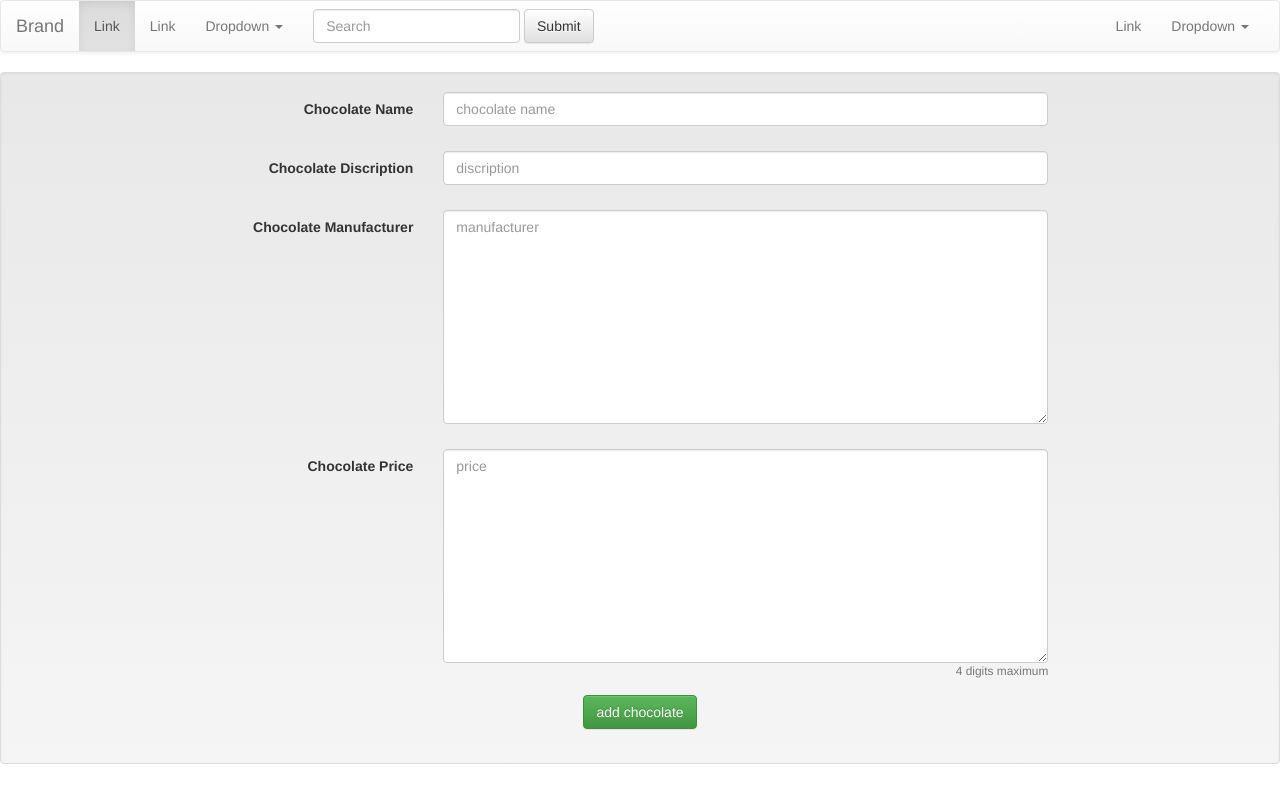
After one commit to athiraharidas/workshop, a Django app: page /register/chocolate/add/ in a window 1280 px wide. The commit adds this page. Run offline with Django 3.2, Linux system fonts and the light colour scheme; some libraries are stand-ins or nearby versions.

Commit message:
chocolate

```diff
--- a/register/forms.py
+++ b/register/forms.py
@@ -6,20 +6,20 @@
 
 
 user_widgets = {
-   'user_first_name': forms.TextInput(attrs={'placeholder':_('First Name'), 'required': True}),
-     'user_last_name': forms.TextInput(attrs={'placeholder':_('Last Name'),
-                                            'required': True}),
-   'email': forms.TextInput(attrs={'placeholder':_('Your Email address'),
-                                            'required': True}),
-   'username': forms.TextInput(attrs={'placeholder':_('Username'),
-                                            'required': True}),
+    'user_first_name': forms.TextInput(attrs={'placeholder':_('First Name'), 'required': True}),
+    'user_last_name': forms.TextInput(attrs={'placeholder':_('Last Name'),
+                                             'required': True}),
+    'email': forms.TextInput(attrs={'placeholder':_('Your Email address'),
+                                    'required': True}),
+    'username': forms.TextInput(attrs={'placeholder':_('Username'),
+                                       'required': True}),
 }
 
 user_extra_widgets = {
     'user_github'    : forms.TextInput(attrs={'placeholder':_('Github profile'), 'required': False}),
     'user_linkedin'  : forms.TextInput(attrs={'placeholder':_('Linkedin profile'), 'required': False}),
     'user_bio'    :  forms.Textarea(attrs={'placeholder':_('Short bio about yourself'),
-                                            'rows':4, 'cols':15, 'required': False}),
+                                           'rows':4, 'cols':15, 'required': False}),
     'user_occupation'    : forms.TextInput(attrs={'placeholder':_('Your occupation'), 'required': False}),
     'user_nationality'    : forms.TextInput(attrs={'placeholder':_('Your Nationality'), 'required': False}),
 }
@@ -33,40 +33,55 @@
 
 class UserRegistrationForm(ModelForm):
     repass = forms.CharField(widget=forms.PasswordInput(attrs={'placeholder':'Re Enter Password',
-                                                     'min_length':1, 'max_length':20}))
+                                                               'min_length':1, 'max_length':20}))
+
 
     class Meta:
         model = User
         fields = user_fields + ['password']
         widgets = user_widgets
-        widgets['password'] = forms.PasswordInput(attrs={'placeholder':_('Password')})
+        widgets['password'] = forms.PasswordInput(attrs={'placeholder': _('Password')})
+
+def clean(self):
+    password, re_password = self.cleaned_data.get('password'), self.cleaned_data.get('repass')
+    if password and password != re_password:
+        raise forms.ValidationError(_("Passwords don\'t match"))
+    return self.cleaned_data
 
 
-    def clean(self):
-        password, re_password = self.cleaned_data.get('password'), self.cleaned_data.get('repass')
-        if password and password != re_password:
-            raise forms.ValidationError(_("Passwords don\'t match"))
-        return self.cleaned_data
+def clean_email(self):
+    email = self.cleaned_data.get('email')
+    if User.objects.exclude(pk=self.instance.pk).filter(email=email).exists():
+        raise forms.ValidationError(_('Email "%s" is already ifrom ckeditor.widgets import CKEditorWidgetn use.') % email)
+    return email
 
 
-    def clean_email(self):
-        email = self.cleaned_data.get('email')
-        if User.objects.exclude(pk=self.instance.pk).filter(email=email).exists():
-            raise forms.ValidationError(_('Email "%s" is already ifrom ckeditor.widgets import CKEditorWidgetn use.') % email)
-        return email
+def clean_repass(self):
+    password1 = self.cleaned_data.get('password')
+    password2 = self.cleaned_data.get('repass')
+    if password1 and password2 and password1 != password2:
+        raise forms.ValidationError(_("Passwords don\'t match"))
+    return password2
 
 
-    def clean_repass(self):
-        password1 = self.cleaned_data.get('password')
-        password2 = self.cleaned_data.get('repass')
-        if password1 and password2 and password1 != password2:
-            raise forms.ValidationError(_("Passwords don\'t match"))
-        return password2
+def save(self, commit=True):
+    # Save the provided password in hashed format
+    user = super(UserRegistrationForm, self).save(commit=False)
+    user.set_password(self.cleaned_data["password"])
+    if commit: user.save()
+    return user
 
 
-    def save(self, commit=True):
-        # Save the provided password in hashed format
-        user = super(UserRegistrationForm, self).save(commit=False)
-        user.set_password(self.cleaned_data["password"])
-        if commit: user.save()
-        return user
+chocolate_fields = ['name','discription','manufacturer','price' ]
+chocolate_widgets={
+    'name': forms.TextInput(attrs={'placeholder': _('chocolate name'), 'required': True}),
+            'discription': forms.TextInput(attrs={'placeholder': _('discription'), 'required': True}),
+                           'manufacturer':  forms.Textarea(attrs={'placeholder': _('manufacturer'),'required': True}),
+                                            'price':  forms.Textarea(attrs={'placeholder':_('price'),'required' : True})
+}
+
+class ChocolateAddForm(ModelForm):
+    class Meta:
+        model = Chocolate
+        fields = chocolate_fields
+        widgets = chocolate_widgets
--- /dev/null
+++ b/register/templates/add_chocolate.html
@@ -0,0 +1,101 @@
+<html>
+{% load register_extras %}
+<head>
+    <!-- Latest compiled and minified CSS -->
+    <link rel="stylesheet" href="https://maxcdn.bootstrapcdn.com/bootstrap/3.3.6/css/bootstrap.min.css" integrity="sha384-1q8mTJOASx8j1Au+a5WDVnPi2lkFfwwEAa8hDDdjZlpLegxhjVME1fgjWPGmkzs7" crossorigin="anonymous">
+
+    <!-- Optional theme -->
+    <link rel="stylesheet" href="https://maxcdn.bootstrapcdn.com/bootstrap/3.3.6/css/bootstrap-theme.min.css" integrity="sha384-fLW2N01lMqjakBkx3l/M9EahuwpSfeNvV63J5ezn3uZzapT0u7EYsXMjQV+0En5r" crossorigin="anonymous">
+
+    <script src="https://code.jquery.com/jquery-1.12.4.js"></script>
+    <!-- Latest compiled and minified JavaScript -->
+    <script src="https://maxcdn.bootstrapcdn.com/bootstrap/3.3.6/js/bootstrap.min.js" integrity="sha384-0mSbJDEHialfmuBBQP6A4Qrprq5OVfW37PRR3j5ELqxss1yVqOtnepnHVP9aJ7xS" crossorigin="anonymous"></script>
+
+
+</head>
+<body>
+
+<nav class="navbar navbar-default">
+    <div class="container-fluid">
+        <!-- Brand and toggle get grouped for better mobile display -->
+        <div class="navbar-header">
+            <button type="button" class="navbar-toggle collapsed" data-toggle="collapse" data-target="#bs-example-navbar-collapse-1" aria-expanded="false">
+                <span class="sr-only">Toggle navigation</span>
+                <span class="icon-bar"></span>
+                <span class="icon-bar"></span>
+                <span class="icon-bar"></span>
+            </button>
+            <a class="navbar-brand" href="#">Brand</a>
+        </div>
+
+        <!-- Collect the nav links, forms, and other content for toggling -->
+        <div class="collapse navbar-collapse" id="bs-example-navbar-collapse-1">
+            <ul class="nav navbar-nav">
+                <li class="active"><a href="#">Link <span class="sr-only">(current)</span></a></li>
+                <li><a href="#">Link</a></li>
+                <li class="dropdown">
+                    <a href="#" class="dropdown-toggle" data-toggle="dropdown" role="button" aria-haspopup="true" aria-expanded="false">Dropdown <span class="caret"></span></a>
+                    <ul class="dropdown-menu">
+                        <li><a href="#">Action</a></li>
+                        <li><a href="#">Another action</a></li>
+                        <li><a href="#">Something else here</a></li>
+                        <li role="separator" class="divider"></li>
+                        <li><a href="#">Separated link</a></li>
+                        <li role="separator" class="divider"></li>
+                        <li><a href="#">One more separated link</a></li>
+                    </ul>
+                </li>
+            </ul>
+            <form class="navbar-form navbar-left" role="search">
+                <div class="form-group">
+                    <input type="text" class="form-control" placeholder="Search">
+                </div>
+                <button type="submit" class="btn btn-default">Submit</button>
+            </form>
+            <ul class="nav navbar-nav navbar-right">
+                <li><a href="#">Link</a></li>
+                <li class="dropdown">
+                    <a href="#" class="dropdown-toggle" data-toggle="dropdown" role="button" aria-haspopup="true" aria-expanded="false">Dropdown <span class="caret"></span></a>
+                    <ul class="dropdown-menu">
+                        <li><a href="{%  url 'register_user' %}">Sign Up</a></li>
+                        <li><a href="#">Sign In</a></li>
+                    </ul>
+                </li>
+            </ul>
+        </div><!-- /.navbar-collapse -->
+    </div><!-- /.container-fluid -->
+</nav>
+
+<form class="form-horizontal well" id="registerForm" method="POST"
+      enctype="multipart/form-data" action="">
+    <fieldset>
+        {% csrf_token %} {% load tz %}
+        {% for field in form.visible_fields %}
+            <div id="div_{{ field.html_name }}"
+                 class="form-group{% if field.errors %} has-error{% endif%}">
+                <label class="col-sm-4 control-label" for="{{ field.id_for_label }}">
+                    {{ field.label }}
+                </label>
+                <div class="col-md-6 cnt-inpt">
+                    {{ field|addcss:"form-control" }}
+                    <div class="text-muted pull-right">
+                        <small>{{ field.help_text }}</small>
+                    </div> <!-- form-group -->
+          											<span class="help-block">
+          													{% for error in field.errors %} {{error }} {% endfor %}
+          											</span> <!-- help-block -->
+                </div> <!-- col-sm-4 -->
+            </div>
+        {% endfor %}
+        {% for hidden in user_form.hidden_fields %} {{ hidden }} {% endfor %}
+
+        <div class="form-group" style="text-align:center">
+            <a href="#tf-courses">
+                <button type="submit" data-loading-text="Creating request..."
+                        class="btn btn-success solution_buttons">add chocolate<i class="fa fa-angle-double-right"></i> </button></a>
+        </div> <!-- form-group -->
+    </fieldset>
+</form>
+
+</body>
+</html>
--- a/register/urls.py
+++ b/register/urls.py
@@ -7,5 +7,6 @@
 urlpatterns = [
     url(r'^$', UserRegistrationView.as_view(), name='register_user'),
     url(r'^user/success/', TemplateView.as_view(template_name='page.html'),
-        name='page')
+        name='page'),
+    url(r'^chocolate/add/', AddChocolatView.as_view(), name='add_chocolate')
 ]
--- a/register/views.py
+++ b/register/views.py
@@ -6,10 +6,27 @@
 from django.views.generic.edit import FormView
 from workshop import settings
 
+class CurrentUserMixin(object):
+    model = User
+
+    def get_object(self, *args, **kwargs):
+        try: obj = super(CurrentUserMixin, self).get_object(*args, **kwargs)
+        except AttributeError: obj = self.request.user
+        return obj
+
+
+
+def anonymous_required(func):
+    def as_view(request, *args, **kwargs):
+        redirect_to = kwargs.get('next', settings.LOGIN_REDIRECT_URL)
+        if request.user.is_authenticated():
+            return redirect(redirect_to)
+        response = func(request, *args, **kwargs)
+        return response
+    return as_view
 
 
 class Home(TemplateView):
-
     template_name = "index.html"
 
 
@@ -23,13 +40,11 @@
         form.save()
         return FormView.form_valid(self, form)
 
+class AddChocolatView(FormView):
+    template_name="add_chocolate.html"
+    form_class=ChocolateAddForm
+    sucess_url='/register/chocolate/sucess'
 
-def anonymous_required(func):
-    def as_view(request, *args, **kwargs):
-        redirect_to = kwargs.get('next', settings.LOGIN_REDIRECT_URL)
-        if request.user.is_authenticated():
-            return redirect(redirect_to)
-        response = func(request, *args, **kwargs)
-        return response
-
-    return as_view
+    def form_valid(self, form):
+        form.save()
+        return FormView.form_valid(self, form)
--- a/workshop/urls.py
+++ b/workshop/urls.py
@@ -19,7 +19,7 @@
 
 urlpatterns = [
     url(r'^$', Home.as_view(), name='home'),
-    url(r'^register/$', include(reg_urls)),
+    url(r'^register/', include(reg_urls)),
     url(r'^user/login/$',
         anonymous_required(auth_views.login),
         {'template_name': 'login.html'},
```
Also changed, not shown: register/models.py (+13 -4 lines), register/templates/index.html (+10 -1 lines), register/templates/login.html (+29 -24 lines), workshop/views.py (added, +18 -0 lines), db.sqlite3, register/migrations/0002_chocolate.py (added), 6 other files.
